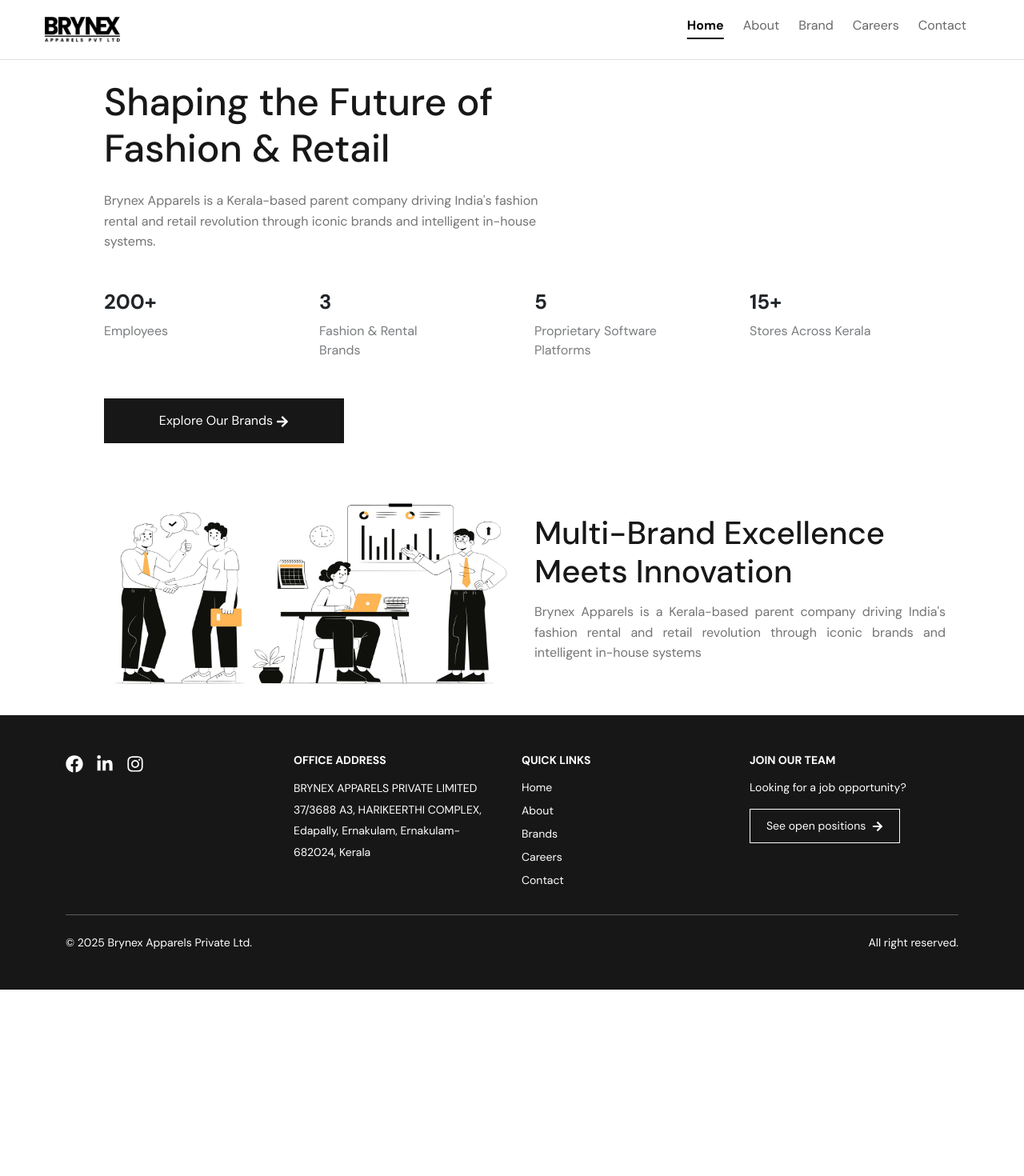
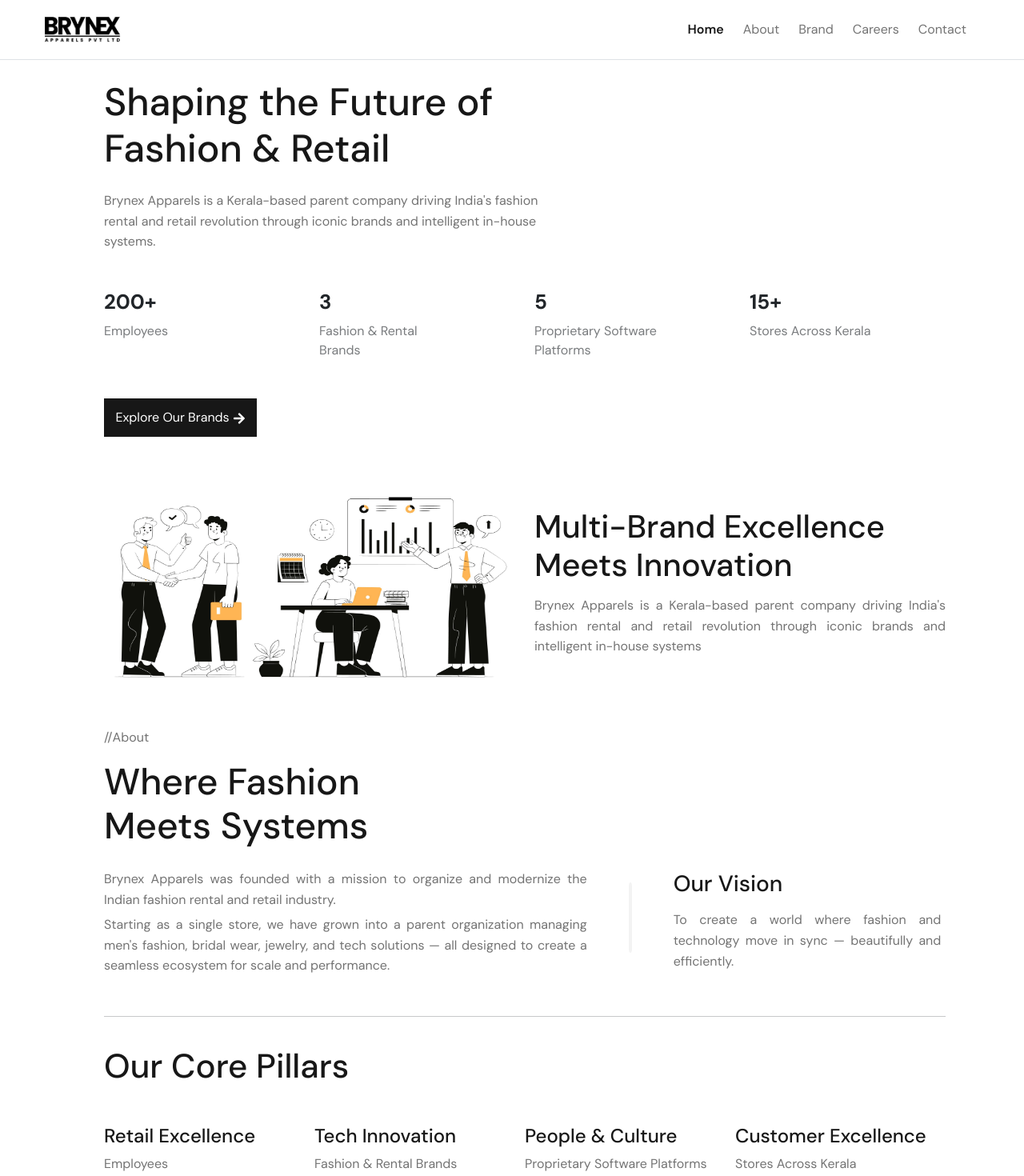
Before and after one commit to rootmentsdev/Brynex, a React (Vite) app in the folder frontend/: page / in a window 1280 px wide. Shown: the top 1470 px of the page at 80% size. Before the commit the page ends 1237 px from the top, so only its background shows below. Built offline with nearby package versions, Linux system fonts and the light colour scheme.

Commit message:
feat:Refactor homepage to single-page layout with smooth scroll navigation, optimize header hierarchy for SEO (single H1), and adjust responsive typography across all sections

```diff
--- a/frontend/src/App.jsx
+++ b/frontend/src/App.jsx
@@ -10,6 +10,7 @@
 import Header from './components/Header';
 import Footer from './components/Footer';
 import HomePage from './pages/HomePage';
+import SinglePage from './pages/SinglePage';
 
 import './App.css';
 
@@ -21,8 +22,15 @@
       <Header />
       <ScrollToTop />
       <Routes>
-        {/* Admin routes - Full Screen (no mobile container) */}
+        {/* Single Page Layout - Home with all sections */}
         <Route path="/" element={
+          <PageTransition>
+            <SinglePage />
+          </PageTransition>
+        } />
+
+        {/* Individual Pages (kept for direct access) */}
+        <Route path="/home" element={
           <PageTransition>
             <HomePage />
           </PageTransition>
@@ -47,9 +55,6 @@
             <ContactPage />
           </PageTransition>
         } />
-
-
-
       </Routes>
       <Footer />
     </div>
--- a/frontend/src/components/Header.jsx
+++ b/frontend/src/components/Header.jsx
@@ -1,12 +1,16 @@
 import React, { useState, useEffect } from 'react'
-import { Link, useLocation } from 'react-router-dom'
+import { Link, useLocation, useNavigate } from 'react-router-dom'
 import logo from '../assets/Logo.png';
 import '../components/Header.css';
+
+// Link is still needed for logo navigation
 
 const Header = () => {
   const [isMenuOpen, setIsMenuOpen] = useState(false);
   const [menuItemsVisible, setMenuItemsVisible] = useState(false);
+  const [activeSection, setActiveSection] = useState('home');
   const location = useLocation();
+  const navigate = useNavigate();
 
   const toggleMenu = () => {
     setIsMenuOpen(!isMenuOpen);
@@ -21,14 +25,97 @@
     }
   }, [isMenuOpen]);
 
-  const isActive = (path) => location.pathname === path;
+  // Track active section on scroll (only on home page)
+  useEffect(() => {
+    if (location.pathname !== '/') return;
+
+    const sections = ['home', 'about', 'brand', 'careers', 'contact'];
+
+    const handleScroll = () => {
+      const scrollPosition = window.scrollY + 100;
+
+      for (const section of sections) {
+        const element = document.getElementById(section);
+        if (element) {
+          const offsetTop = element.offsetTop;
+          const offsetHeight = element.offsetHeight;
+
+          if (scrollPosition >= offsetTop && scrollPosition < offsetTop + offsetHeight) {
+            setActiveSection(section);
+            break;
+          }
+        }
+      }
+    };
+
+    window.addEventListener('scroll', handleScroll);
+    handleScroll(); // Initial check
+
+    return () => window.removeEventListener('scroll', handleScroll);
+  }, [location.pathname]);
+
+  // Smooth scroll to section
+  const scrollToSection = (sectionId) => {
+    if (location.pathname !== '/') {
+      // If not on home page, navigate to home first then scroll
+      navigate('/');
+      // Wait for the page to load and then scroll
+      const scrollToElement = () => {
+        const element = document.getElementById(sectionId);
+        if (element) {
+          // Scroll to top first, then to the section
+          window.scrollTo({ top: 0, behavior: 'instant' });
+          setTimeout(() => {
+            const headerOffset = 80;
+            const elementPosition = element.getBoundingClientRect().top;
+            const offsetPosition = elementPosition + window.pageYOffset - headerOffset;
+            window.scrollTo({
+              top: offsetPosition,
+              behavior: 'smooth'
+            });
+          }, 100);
+        } else {
+          // Retry if element not found yet
+          setTimeout(scrollToElement, 100);
+        }
+      };
+      setTimeout(scrollToElement, 200);
+    } else {
+      // Already on home page, just scroll
+      const element = document.getElementById(sectionId);
+      if (element) {
+        const headerOffset = 80;
+        const elementPosition = element.getBoundingClientRect().top;
+        const offsetPosition = elementPosition + window.pageYOffset - headerOffset;
+        window.scrollTo({
+          top: offsetPosition,
+          behavior: 'smooth'
+        });
+      }
+    }
+  };
+
+  const isActive = (sectionId) => {
+    if (location.pathname === '/') {
+      return activeSection === sectionId;
+    }
+    // For individual pages
+    const pathMap = {
+      'home': '/home',
+      'about': '/about',
+      'brand': '/brand',
+      'careers': '/careers',
+      'contact': '/contact'
+    };
+    return location.pathname === pathMap[sectionId];
+  };
 
   const menuItems = [
-    { path: '/', label: 'Home' },
-    { path: '/about', label: 'About' },
-    { path: '/brand', label: 'Brand' },
-    { path: '/careers', label: 'Careers' },
-    { path: '/contact', label: 'Contact' }
+    { sectionId: 'home', label: 'Home' },
+    { sectionId: 'about', label: 'About' },
+    { sectionId: 'brand', label: 'Brand' },
+    { sectionId: 'careers', label: 'Careers' },
+    { sectionId: 'contact', label: 'Contact' }
   ];
 
   return (
@@ -297,13 +384,26 @@
                   fontFamily: "'DM Sans', sans-serif",
               }} className='d-flex list-unstyled mb-0 me-5 Header-ul'>
                   {menuItems.map((item) => (
-                    <li key={item.path} className='me-4'>
-                      <Link
-                        className={`text-decoration-none ${isActive(item.path) ? 'active-link' : ''}`}
-                        to={item.path}
+                    <li key={item.sectionId} className='me-4'>
+                      <button
+                        className={`text-decoration-none nav-btn ${isActive(item.sectionId) ? 'active-link' : ''}`}
+                        onClick={() => scrollToSection(item.sectionId)}
+                        style={{
+                          background: 'none',
+                          border: 'none',
+                          padding: 0,
+                          cursor: 'pointer',
+                          font: 'inherit',
+                          color: isActive(item.sectionId) ? '#171717' : '#171717',
+                          opacity: isActive(item.sectionId) ? 1 : 0.6,
+                          fontWeight: isActive(item.sectionId) ? '600' : '400',
+                          transition: 'all 0.3s ease'
+                        }}
+                        onMouseEnter={(e) => e.currentTarget.style.opacity = '1'}
+                        onMouseLeave={(e) => e.currentTarget.style.opacity = isActive(item.sectionId) ? '1' : '0.6'}
                       >
                         {item.label}
-                      </Link>
+                      </button>
                     </li>
                   ))}
               </ul>
@@ -359,9 +459,9 @@
                       fontFamily: "'DM Sans', sans-serif",
                     }} className='list-unstyled mb-0 Header-mobile-ul'>
                         {menuItems.map((item, index) => (
-                          <React.Fragment key={item.path}>
+                          <React.Fragment key={item.sectionId}>
                             <li
-                              className={`menu-item-wrapper ${isActive(item.path) ? 'active' : ''}`}
+                              className={`menu-item-wrapper ${isActive(item.sectionId) ? 'active' : ''}`}
                               style={{
                                 animationDelay: `${index * 0.1}s`,
                                 opacity: menuItemsVisible ? 1 : 0,
@@ -369,15 +469,24 @@
                                 transition: `opacity 0.6s cubic-bezier(0.16, 1, 0.3, 1) ${index * 0.1}s, transform 0.6s cubic-bezier(0.16, 1, 0.3, 1) ${index * 0.1}s`
                               }}
                             >
-                              <Link
-                                className={`text-decoration-none menu-item-link ${isActive(item.path) ? 'active-link' : ''}`}
-                                to={item.path}
-                                onClick={toggleMenu}
+                              <button
+                                className={`text-decoration-none menu-item-link ${isActive(item.sectionId) ? 'active-link' : ''}`}
+                                onClick={() => {
+                                  scrollToSection(item.sectionId);
+                                  toggleMenu();
+                                }}
+                                style={{
+                                  background: 'none',
+                                  border: 'none',
+                                  width: '100%',
+                                  textAlign: 'left',
+                                  cursor: 'pointer'
+                                }}
                               >
                                 <span className="menu-item-text" style={{ position: 'relative', zIndex: 1 }}>
                                   {item.label}
                                 </span>
-                              </Link>
+                              </button>
                             </li>
                             {index < menuItems.length - 1 && (
                               <div
--- a/frontend/src/pages/SinglePage.jsx
+++ b/frontend/src/pages/SinglePage.jsx
@@ -241,7 +241,22 @@
       <section id="home">
         <Container>
           <div className='mx-3 ms-md-5 mt-4' style={{ marginBottom: '40px' }}>
-            <h1 style={{fontSize: '48px', fontWeight: '500', marginBottom: '5px', color: '#171717', lineHeight: '1.2'}}>
+            <h1 style={{
+              fontSize: '48px',
+              fontWeight: '500',
+              marginBottom: '5px',
+              color: '#171717',
+              lineHeight: '1.2'
+            }} className="d-none d-md-block">
+              Shaping the Future of <br /> Fashion & Retail
+            </h1>
+            <h1 style={{
+              fontSize: '48px',
+              fontWeight: '500',
+              marginBottom: '5px',
+              color: '#171717',
+              lineHeight: '1.2'
+            }} className="d-md-none">
               Shaping the Future of <br /> Fashion & Retail
             </h1>
             <p style={{
@@ -305,14 +320,15 @@
               <div style={{ display: 'flex', gap: '8px', flexWrap: 'wrap' }}>
                 <Button
                   onClick={() => scrollToSection('brand')}
-                  className='w-100 pt-3 pb-3 mb-4 w-md-auto mt-5 d-flex align-items-center justify-content-center submit-btn-desktop text-white text-decoration-none'
+                  className='w-100 pt-3 pb-3 mb-4 w-md-auto mt-5 d-flex align-items-center justify-content-center submit-btn-desktop text-white text-decoration-none text-nowrap'
                   style={{
                     width: 263,
                     borderRadius: 0,
                     backgroundColor: '#171717',
                     border: 'none',
                     transition: 'all 0.3s ease',
-                    cursor: 'pointer'
+                    cursor: 'pointer',
+                    whiteSpace: 'nowrap'
                   }}
                   onMouseEnter={(e) => {
                     e.currentTarget.style.backgroundColor = '#333';
@@ -374,15 +390,24 @@
           <div className='mx-3 ms-md-5 mt-4 '>
             <div>
               <p style={{fontSize:"16px",opacity:"0.6",color:"#171717"}}>//About</p>
-              <h1 className='about-hero-title '
+              <h2 className='about-hero-title d-none d-md-block'
                 style={{
-                  fontSize: "48px", fontWeight: "500",
+                  fontSize: "46px", fontWeight: "500",
                   color: '#171717',
                   lineHeight: "1.2"
                 }}>
                 <span className='about-hero-line'>Where Fashion</span>
                 <span className='about-hero-line'>Meets Systems</span>
-              </h1>
+              </h2>
+              <h2 className='about-hero-title d-md-none'
+                style={{
+                  fontSize: "40px", fontWeight: "500",
+                  color: '#171717',
+                  lineHeight: "1.2"
+                }}>
+                <span className='about-hero-line'>Where Fashion</span>
+                <span className='about-hero-line'>Meets Systems</span>
+              </h2>
             </div>
           </div>
           <div style={{ marginTop: "20px" }} className="mx-3 ms-md-5 mb-5 pb-5">
@@ -530,8 +555,8 @@
           <div className='mx-3 ms-md-5 mt-5'>
             <div>
               <p style={{ fontSize: "16px", opacity: "60%", color: "#171717" }}></p>
-              <h1
-                className="mb-4"
+              <h2
+                className="mb-4 d-none d-md-block"
                 style={{
                   fontSize: "40px",
                   fontWeight: "500",
@@ -542,7 +567,20 @@
               >
                 <span className='d-block'>Our Leaders</span>
                 <span className='d-block'></span>
-              </h1>
+              </h2>
+              <h2
+                className="mb-4 d-md-none"
+                style={{
+                  fontSize: "36px",
+                  fontWeight: "500",
+                  color: "#171717",
+                  marginBottom: "5px",
+                  lineHeight: "1.2"
+                }}
+              >
+                <span className='d-block'>Our Leaders</span>
+                <span className='d-block'></span>
+              </h2>
               <p className="d-none d-md-block" style={{
                 fontSize: "16px",
                 lineHeight: "20px",
@@ -642,10 +680,14 @@
           </style>
           <div className="mx-3 ms-md-5 mt-4 mb-4" >
             <p className="text-dark mb-2" style={{ fontSize: "16px", opacity: "0.6" }}>//Brands</p>
-            <h1 className="mb-3  " style={{ fontSize: "48px", lineHeight: "1.2", fontWeight: '500',color: '#171717'}}>
+            <h2 className="mb-3 d-none d-md-block" style={{ fontSize: "46px", lineHeight: "1.2", fontWeight: '500',color: '#171717'}}>
               <span className='d-block'>Explore Our</span>
               <span className='d-block'>Premium Brands</span>
-            </h1>
+            </h2>
+            <h2 className="mb-3 d-md-none" style={{ fontSize: "40px", lineHeight: "1.2", fontWeight: '500',color: '#171717'}}>
+              <span className='d-block'>Explore Our</span>
+              <span className='d-block'>Premium Brands</span>
+            </h2>
           </div>
 
           <div className="mx-3 ms-md-5 mb-4 mb-md-5">
@@ -839,10 +881,10 @@
             >
               //Careers
             </p>
-            <h1
-              className="mb-3 mx-3 ms-md-5"
+            <h2
+              className="mb-3 mx-3 ms-md-5 d-none d-md-block"
               style={{
-                fontSize: "48px",
+                fontSize: "46px",
                 fontWeight: "500",
                 color: "#171717",
                 lineHeight: "1.2",
@@ -850,7 +892,18 @@
             >
               <span className='d-block'>Grow With</span>
               <span className='d-block'>Brynex</span>
-            </h1>
+            </h2>
+            <h2
+              className="mb-3 mx-3 ms-md-5 d-md-none"
+              style={{
+                fontSize: "40px",
+                fontWeight: "500",
+                color: "#171717",
+                lineHeight: "1.2",
+              }}
+            >
+              Grow With Brynex
+            </h2>
             <p
               className="mx-3 ms-md-5 d-none d-md-block"
               style={{
@@ -1286,17 +1339,28 @@
             >
               //Contact
             </p>
-            <h1
-              className="mb-3 mx-3 ms-md-5"
+            <h2
+              className="mb-3 mx-3 ms-md-5 d-none d-md-block"
               style={{
-                fontSize: "48px",
+                fontSize: "46px",
                 fontWeight: "500",
                 color: "#171717",
                 lineHeight: "1.2",
               }}
             >
               Let's Connect
-            </h1>
+            </h2>
+            <h2
+              className="mb-3 mx-3 ms-md-5 d-md-none"
+              style={{
+                fontSize: "40px",
+                fontWeight: "500",
+                color: "#171717",
+                lineHeight: "1.2",
+              }}
+            >
+              Let's Connect
+            </h2>
             <p
               className="mx-3 ms-md-5 d-none d-md-block"
               style={{
```
